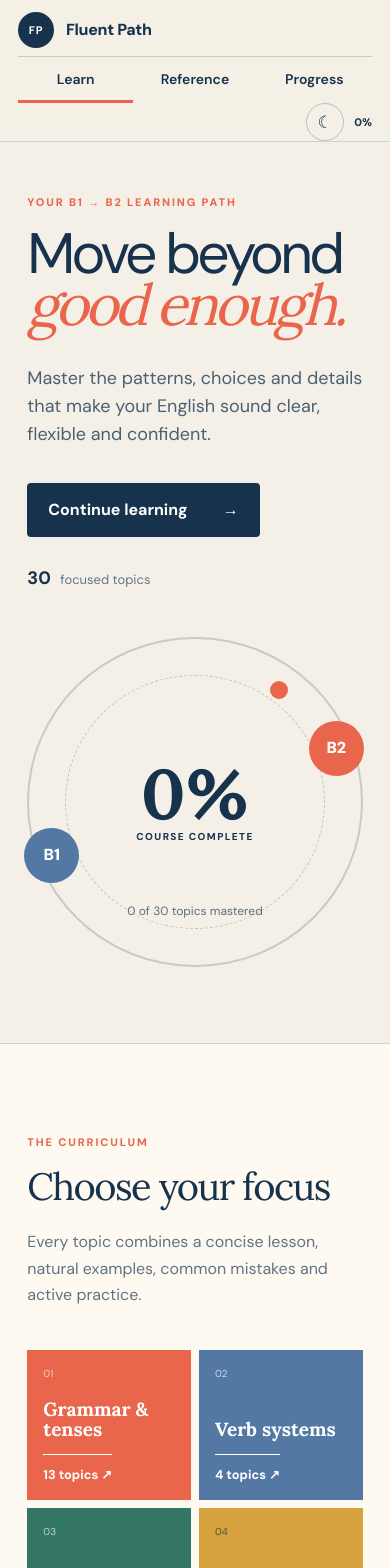
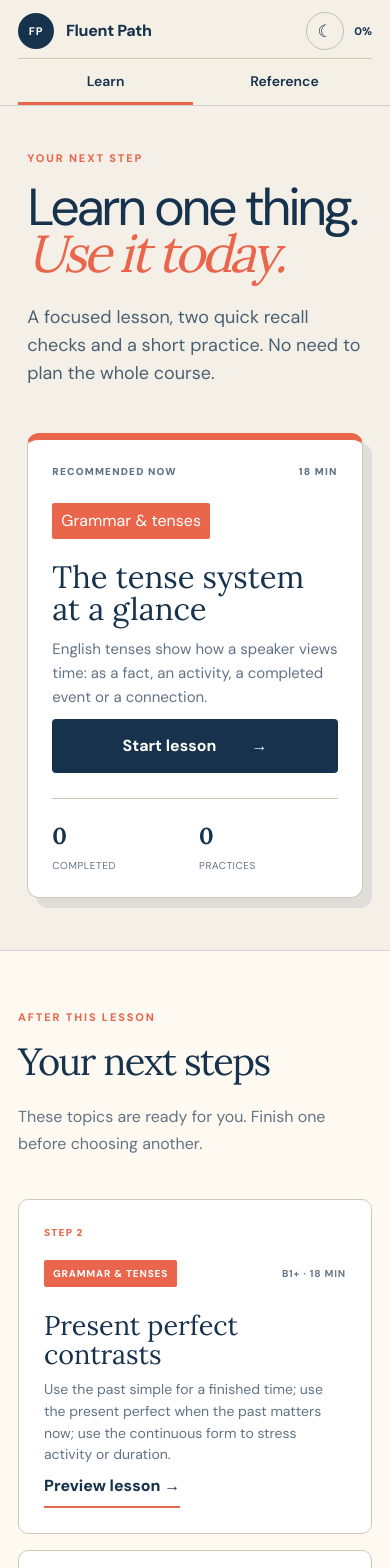
Before and after one commit to AlexanderBesss/English, a Next.js app: page / in a window 390 px wide. Shown: the top 1568 px of the page. Built offline with nearby package versions, Linux system fonts and the light colour scheme.

Commit message:
Refocus dashboard on guided learning flow

```diff
--- a/app/course-app.tsx
+++ b/app/course-app.tsx
@@ -33,13 +33,12 @@ function useTheme(){
 }
 
 function Header({path,navigate,progress,theme,toggleTheme}:{path:string;navigate:(to:string)=>void;progress:ProgressState;theme:Theme;toggleTheme:()=>void}) {
-  const active=path.startsWith('/reference')?'reference':path==='/progress'?'progress':'learn';
+  const active=path.startsWith('/reference')?'reference':'learn';
   return <header className="app-header">
     <button className="brand" onClick={()=>navigate('/')}><span className="brand-mark">FP</span><span>Fluent Path</span></button>
     <nav aria-label="Main navigation">
       <button className={active==='learn'?'active':''} aria-current={active==='learn'?'page':undefined} onClick={()=>navigate('/')}>Learn</button>
       <button className={active==='reference'?'active':''} aria-current={active==='reference'?'page':undefined} onClick={()=>navigate('/reference')}>Reference</button>
-      <button className={active==='progress'?'active':''} aria-current={active==='progress'?'page':undefined} onClick={()=>navigate('/progress')}>Progress</button>
     </nav>
     <div className="header-actions"><button className="theme-toggle" onClick={toggleTheme} aria-label={`Switch to ${theme==='light'?'dark':'light'} mode`} title={`Switch to ${theme==='light'?'dark':'light'} mode`}><span aria-hidden="true">{theme==='light'?'☾':'☀'}</span><small>{theme==='light'?'Dark':'Light'}</small></button><div className="header-progress" aria-label={`${completionPercent(progress,topics.length)} percent complete`}><span>{completionPercent(progress,topics.length)}%</span><i><b style={{width:`${completionPercent(progress,topics.length)}%`}}/></i></div></div>
   </header>;
@@ -50,27 +49,37 @@ function Dashboard({navigate,progress}:{navigate:(to:string)=>void;progress:Prog
   const [category,setCategory]=useState<'all'|CategoryId>('all');
   const [level,setLevel]=useState<'all'|'B1+'|'B2'>('all');
   const [status,setStatus]=useState<'all'|'open'|'complete'|'bookmarked'>('all');
+  const [libraryOpen,setLibraryOpen]=useState(false);
   const filtered=filterTopics(topics,progress,query,category,level,status);
-  const last=getTopic(progress.lastOpened??'')??getTopic('present-perfect')!;
+  const completedCount=Object.values(progress.topics).filter(p=>p.completed).length;
+  const attempts=Object.values(progress.topics).reduce((sum,p)=>sum+p.attempts,0);
+  const isReady=(topic:Topic)=>!topic.prerequisite||topicProgress(progress,topic.prerequisite).completed;
+  const lastOpened=getTopic(progress.lastOpened??'');
+  const current=(lastOpened&&!topicProgress(progress,lastOpened.id).completed?lastOpened:undefined)
+    ??topics.find(topic=>!topicProgress(progress,topic.id).completed&&isReady(topic))
+    ??lastOpened
+    ??topics[0];
+  const recommended=topics.filter(topic=>topic.id!==current.id&&!topicProgress(progress,topic.id).completed&&(isReady(topic)||topic.prerequisite===current.id)).slice(0,3);
   return <main>
     <section className="dash-hero">
-      <div><p className="eyebrow">Your B1 → B2 learning path</p><h1>Move beyond<br/><em>good enough.</em></h1><p className="hero-lede">Master the patterns, choices and details that make your English sound clear, flexible and confident.</p>
-      <div className="hero-actions"><button className="button primary" onClick={()=>navigate(`/lesson/${last.id}`)}>Continue learning <span>→</span></button><span className="lesson-count"><strong>{topics.length}</strong> focused topics</span></div></div>
-      <div className="progress-orbit">
-        <div className="orbit-score"><strong>{completionPercent(progress,topics.length)}%</strong><span>course complete</span></div>
-        <div className="orbit-label one">B1</div><div className="orbit-label two">B2</div>
-        <p>{Object.values(progress.topics).filter(p=>p.completed).length} of {topics.length} topics mastered</p>
+      <div><p className="eyebrow">Your next step</p><h1>Learn one thing.<br/><em>Use it today.</em></h1><p className="hero-lede">A focused lesson, two quick recall checks and a short practice. No need to plan the whole course.</p></div>
+      <div className="today-card">
+        <div className="today-card-top"><span>Recommended now</span><b>{current.minutes} min</b></div>
+        <span className={`category-pill ${categoryInfo[current.category].colour}`}>{categoryInfo[current.category].name}</span>
+        <h2>{current.title}</h2><p>{current.summary}</p>
+        <button className="button primary" onClick={()=>navigate(`/lesson/${current.id}`)}>{progress.lastOpened===current.id?'Continue lesson':'Start lesson'} <span>→</span></button>
+        <div className="learning-summary"><span><strong>{completedCount}</strong> completed</span><span><strong>{attempts}</strong> practices</span><span><strong>{completionPercent(progress,topics.length)}%</strong> overall</span></div>
       </div>
     </section>
 
-    <section className="curriculum-section">
-      <div className="section-heading"><div><p className="eyebrow">The curriculum</p><h2>Choose your focus</h2></div><p>Every topic combines a concise lesson, natural examples, common mistakes and active practice.</p></div>
-      <div className="category-strip">{categoryOrder.map((id,index)=>{const count=topics.filter(t=>t.category===id).length;const info=categoryInfo[id];return <button key={id} className={`mini-category ${info.colour}`} onClick={()=>{setCategory(id);document.getElementById('topic-library')?.scrollIntoView({behavior:'smooth'})}}><span>0{index+1}</span><strong>{info.name}</strong><small>{count} {count===1?'topic':'topics'} ↗</small></button>})}</div>
+    <section className="next-steps-section">
+      <div className="section-heading"><div><p className="eyebrow">After this lesson</p><h2>Your next steps</h2></div><p>These topics are ready for you. Finish one before choosing another.</p></div>
+      <div className="next-step-grid">{recommended.map((topic,index)=><article className="next-step-card" key={topic.id}><span>Step {index+2}</span><div className="topic-meta"><span className={`category-pill ${categoryInfo[topic.category].colour}`}>{categoryInfo[topic.category].name}</span><span>{topic.level} · {topic.minutes} min</span></div><h3>{topic.title}</h3><p>{topic.summary}</p><button onClick={()=>navigate(`/lesson/${topic.id}`)}>Preview lesson →</button></article>)}</div>
     </section>
 
     <section className="library-section" id="topic-library">
-      <div className="library-title"><div><p className="eyebrow">Explore all lessons</p><h2>Topic library</h2></div><label className="search-field"><span>⌕</span><input value={query} onChange={e=>setQuery(e.target.value)} placeholder="Search tenses, conditionals, writing…" aria-label="Search topics"/></label></div>
-      <div className="filters">
+      <div className="library-title"><div><p className="eyebrow">Optional</p><h2>Looking for something specific?</h2><p>Browse the full course only when you want to choose your own focus.</p></div><button className="library-toggle" aria-expanded={libraryOpen} onClick={()=>setLibraryOpen(!libraryOpen)}>{libraryOpen?'Hide lesson library':'Browse all lessons'} <span>{libraryOpen?'↑':'↓'}</span></button></div>
+      {libraryOpen&&<div className="library-content"><label className="search-field"><span>⌕</span><input value={query} onChange={e=>setQuery(e.target.value)} placeholder="Search tenses, conditionals, writing…" aria-label="Search topics"/></label><div className="filters">
         <select aria-label="Filter by category" value={category} onChange={e=>setCategory(e.target.value as typeof category)}><option value="all">All categories</option>{categoryOrder.map(id=><option value={id} key={id}>{categoryInfo[id].name}</option>)}</select>
         <select aria-label="Filter by difficulty" value={level} onChange={e=>setLevel(e.target.value as typeof level)}><option value="all">All levels</option><option>B1+</option><option>B2</option></select>
         <select aria-label="Filter by completion" value={status} onChange={e=>setStatus(e.target.value as typeof status)}><option value="all">Any status</option><option value="open">Not completed</option><option value="complete">Completed</option><option value="bookmarked">Bookmarked</option></select>
@@ -78,7 +87,7 @@ function Dashboard({navigate,progress}:{navigate:(to:string)=>void;progress:Prog
       </div>
       <p className="results-count">{filtered.length} {filtered.length===1?'topic':'topics'}</p>
       <div className="topic-grid">{filtered.map((topic,index)=><TopicCard key={topic.id} topic={topic} progress={progress} navigate={navigate} index={index}/>)}</div>
-      {!filtered.length&&<div className="empty-state"><strong>No lessons found.</strong><p>Try a broader search or clear the filters.</p></div>}
+      {!filtered.length&&<div className="empty-state"><strong>No lessons found.</strong><p>Try a broader search or clear the filters.</p></div>}</div>}
     </section>
   </main>;
 }
@@ -90,6 +99,18 @@ function TopicCard({topic,progress,navigate,index}:{topic:Topic;progress:Progres
     <h3>{topic.title}</h3><p>{topic.summary}</p>
     <div className="topic-card-footer"><span>{p.completed?'✓ Completed':p.attempts?`Best score ${p.bestScore}%`:`Lesson ${String(index+1).padStart(2,'0')}`}</span><button aria-label={`Open ${topic.title}`} onClick={()=>navigate(`/lesson/${topic.id}`)}>→</button></div>
   </article>;
+}
+
+function QuickCheck({exercise,number}:{exercise:Exercise;number:number}) {
+  const [selected,setSelected]=useState('');
+  const [checked,setChecked]=useState(false);
+  const correct=checked&&isCorrect(selected,exercise.answer.values);
+  return <aside className="quick-check">
+    <div className="quick-check-heading"><div><p className="eyebrow">Quick check {number} of 2</p><h3>Pause and retrieve</h3></div><span>About 30 sec</span></div>
+    <p className="quick-check-prompt">{exercise.prompt}</p>
+    <div className="quick-options">{exercise.options?.map((option,index)=><button key={option} disabled={checked} className={selected===option?'selected':''} onClick={()=>setSelected(option)}><span>{String.fromCharCode(65+index)}</span>{option}</button>)}</div>
+    {!checked?<button className="quick-check-action" disabled={!selected} onClick={()=>setChecked(true)}>Check answer</button>:<div className={`feedback ${correct?'correct':'incorrect'}`} role="status"><strong>{correct?'✓ Correct':'Not quite yet'}</strong><p>{exercise.answer.explanation}</p>{!correct&&<p className="answer-line">Answer: {exercise.answer.values[0]}</p>}<button className="try-again" onClick={()=>{setSelected('');setChecked(false)}}>Try again</button></div>}
+  </aside>;
 }
 
 function Lesson({topic,navigate,progress,save,progressHydrated}:{topic:Topic;navigate:(to:string)=>void;progress:ProgressState;save:(p:ProgressState)=>void;progressHydrated:boolean}) {
@@ -105,7 +126,7 @@ function Lesson({topic,navigate,progress,save,progressHydrated}:{topic:Topic;nav
     </section>
     <div className="lesson-layout">
       <article className="lesson-content">
-        {topic.sections.map((section,index)=><section className="lesson-section" id={section.id} key={section.id}><div className="section-number">0{index+1}</div><h2>{section.title}</h2><p>{section.body}</p>{section.examples?.map(ex=><div className="example-box" key={ex.sentence}><span>{ex.label}</span><strong>{ex.sentence}</strong><p>{ex.note}</p><SpeechButton text={ex.sentence}/></div>)}</section>)}
+        {topic.sections.map((section,index)=><section className="lesson-section" id={section.id} key={section.id}><div className="section-number">0{index+1}</div><h2>{section.title}</h2><p>{section.body}</p>{section.examples?.map(ex=><div className="example-box" key={ex.sentence}><span>{ex.label}</span><strong>{ex.sentence}</strong><p>{ex.note}</p><SpeechButton text={ex.sentence}/></div>)}{topic.exercises[index]?.type==='multiple-choice'&&<QuickCheck exercise={topic.exercises[index]} number={index+1}/>}</section>)}
         {topic.table&&<section className="lesson-section"><div className="section-number">03</div><h2>Compare the forms</h2><div className="table-wrap"><table><thead><tr>{topic.table.headers.map(h=><th key={h}>{h}</th>)}</tr></thead><tbody>{topic.table.rows.map((row,i)=><tr key={i}>{row.map(cell=><td key={cell}>{cell}</td>)}</tr>)}</tbody></table></div></section>}
         <section className="mistake-section"><p className="eyebrow">Common mistake</p><div className="wrong-line"><span>×</span>{topic.mistake.wrong}</div><div className="right-line"><span>✓</span>{topic.mistake.right}</div><p>{topic.mistake.explanation}</p></section>
         {topic.transcript&&<section className="listening-section"><p className="eyebrow">Listening practice</p><h2>Listen for the main message</h2><div className="audio-controls"><SpeechButton text={topic.transcript} label="Play passage" className="passage-button"/><button onClick={()=>setTranscriptOpen(!transcriptOpen)} aria-expanded={transcriptOpen}>{transcriptOpen?'Hide':'Show'} transcript</button></div>{transcriptOpen&&<div className="transcript">{topic.transcript}</div>}</section>}
@@ -143,19 +164,6 @@ function ExerciseInput({exercise,input,setInput,selected,setSelected,checked,cho
   return <label className="answer-input"><span>Your answer</span><input disabled={checked} value={input} onChange={e=>setInput(e.target.value)} placeholder={exercise.type==='gap-fill'||exercise.type==='short-answer'?'Type the missing word or phrase':'Write the complete corrected sentence'}/></label>;
 }
 
-function ProgressPage({progress,save,navigate}:{progress:ProgressState;save:(p:ProgressState)=>void;navigate:(to:string)=>void}) {
-  const completed=Object.values(progress.topics).filter(p=>p.completed).length;
-  const attempts=Object.values(progress.topics).reduce((sum,p)=>sum+p.attempts,0);
-  const bookmarked=Object.values(progress.topics).filter(p=>p.bookmarked).length;
-  return <main className="progress-page"><section className="progress-hero"><p className="eyebrow">Your learning record</p><h1>Small steps.<br/><em>Visible progress.</em></h1><p>Your results stay on this device. Return to any lesson and improve your best score.</p></section>
-    <section className="stat-grid"><div><strong>{completionPercent(progress,topics.length)}%</strong><span>course complete</span></div><div><strong>{completed}</strong><span>topics mastered</span></div><div><strong>{attempts}</strong><span>practice attempts</span></div><div><strong>{bookmarked}</strong><span>saved lessons</span></div></section>
-    <section className="category-progress"><div className="section-heading"><div><p className="eyebrow">By category</p><h2>Where you are growing</h2></div></div>
-    {categoryOrder.map(id=>{const list=topics.filter(t=>t.category===id),done=list.filter(t=>topicProgress(progress,t.id).completed).length,pct=Math.round(done/list.length*100);return <div className="progress-row" key={id}><div><strong>{categoryInfo[id].name}</strong><span>{done} of {list.length}</span></div><div className="wide-progress"><i style={{width:`${pct}%`}}/></div><b>{pct}%</b></div>})}</section>
-    <section className="progress-controls"><div><h2>Progress controls</h2><p>Resetting removes scores, completion and bookmarks from this browser.</p></div><button onClick={()=>{if(window.confirm('Reset all Fluent Path progress on this device?'))save(EMPTY_PROGRESS)}}>Reset all progress</button></section>
-    <button className="floating-back" onClick={()=>navigate('/')}>← Back to lessons</button>
-  </main>;
-}
-
 function NotFound({navigate}:{navigate:(to:string)=>void}) {return <main className="not-found"><p className="eyebrow">404</p><h1>That lesson wandered off.</h1><p>The link may be outdated. The complete curriculum is waiting on the dashboard.</p><button className="button primary" onClick={()=>navigate('/')}>Return home</button></main>}
 
 export default function CourseApp() {
@@ -169,7 +177,6 @@ export default function CourseApp() {
   else if(path==='/reference/irregular-verbs')content=<IrregularReferencePage navigate={navigate}/>;
   else if(path==='/reference/review')content=<ReferenceReviewPage navigate={navigate}/>;
   else if(path.startsWith('/reference/guide/'))content=<GeneralReferencePage guideId={path.split('/')[3]} navigate={navigate}/>;
-  else if(path==='/progress')content=<ProgressPage progress={progress} save={save} navigate={navigate}/>;
   else if(path.startsWith('/lesson/')){const topic=getTopic(path.split('/')[2]);content=topic?<Lesson topic={topic} navigate={navigate} progress={progress} save={save} progressHydrated={progressHydrated}/>:<NotFound navigate={navigate}/>;}
   else if(path.startsWith('/practice/')){const topic=getTopic(path.split('/')[2]);content=topic?<Practice topic={topic} navigate={navigate} progress={progress} save={save}/>:<NotFound navigate={navigate}/>;}
   else content=<NotFound navigate={navigate}/>;
--- a/app/globals.css
+++ b/app/globals.css
@@ -221,3 +221,48 @@ button:disabled{cursor:not-allowed;opacity:.48}
   .topic-card,.tense-card,.comparison-card,.verb-reference-card,.guide-item-card{border-radius:8px}
   .verb-card-heading{grid-template-columns:1fr auto}.verb-card-number{display:none}.verb-card-heading>button{grid-column:2;grid-row:1}.verb-forms{grid-template-columns:1fr}.verb-forms>i{display:none}.verb-monogram{width:48px;height:48px;flex-basis:48px}.guide-card-cover{margin:-26px -26px 20px}.comparison-visual{grid-template-columns:1fr}.comparison-visual span,.comparison-visual span:first-child,.comparison-visual span:last-child{text-align:center}.comparison-visual i{display:none}
 }
+
+/* Focused learning flow */
+.dash-hero{min-height:auto;grid-template-columns:minmax(0,1fr) minmax(340px,520px);padding-top:68px;padding-bottom:68px}
+.dash-hero h1{font-size:clamp(52px,6.8vw,94px);margin-bottom:26px}
+.today-card{padding:34px;background:var(--raised);border:1px solid var(--line);border-top:7px solid var(--coral);border-radius:12px;box-shadow:18px 20px 0 color-mix(in srgb,var(--ink) 10%,transparent)}
+.today-card-top{display:flex;justify-content:space-between;margin-bottom:24px;color:var(--muted);font-size:10px;font-weight:900;letter-spacing:.12em;text-transform:uppercase}
+.today-card .category-pill{display:inline-block}
+.today-card h2{margin:22px 0 12px;font-family:var(--font-serif);font-size:clamp(31px,3.4vw,45px);line-height:1.04}
+.today-card>p{color:var(--muted);font-size:15px;line-height:1.6}
+.today-card>.button{width:100%;margin-top:10px}
+.learning-summary{display:grid;grid-template-columns:repeat(3,1fr);gap:8px;margin-top:25px;padding-top:20px;border-top:1px solid var(--line)}
+.learning-summary span{display:flex;flex-direction:column;color:var(--muted);font-size:10px;text-transform:uppercase;letter-spacing:.06em}
+.learning-summary strong{margin-bottom:4px;color:var(--text);font-family:var(--font-serif);font-size:23px;letter-spacing:0}
+.next-steps-section{padding:80px clamp(24px,7vw,112px);background:var(--cream)}
+.next-step-grid{display:grid;grid-template-columns:repeat(3,1fr);gap:16px}
+.next-step-card{min-height:285px;padding:25px;background:var(--raised);border:1px solid var(--line);border-radius:10px;display:flex;flex-direction:column}
+.next-step-card>span{margin-bottom:20px;color:var(--coral);font-size:10px;font-weight:900;letter-spacing:.12em;text-transform:uppercase}
+.next-step-card h3{margin:24px 0 10px;font-family:var(--font-serif);font-size:27px;line-height:1.08}
+.next-step-card>p{color:var(--muted);font-size:14px;line-height:1.55}
+.next-step-card>button{align-self:flex-start;margin-top:auto;padding:8px 0;border:0;border-bottom:2px solid var(--coral);background:transparent;font-weight:800;cursor:pointer}
+.library-section{padding-top:72px;padding-bottom:72px}
+.library-title{align-items:center;margin:0}
+.library-toggle{display:flex;align-items:center;justify-content:space-between;gap:34px;min-width:210px;padding:14px 18px;border:1px solid var(--ink);border-radius:5px;background:transparent;font-weight:800;cursor:pointer}
+.library-toggle:hover{background:var(--ink);color:#fff}
+.library-content{margin-top:38px;padding-top:32px;border-top:1px solid var(--line)}
+.library-content>.search-field{margin:0 0 18px auto}
+.quick-check{margin:36px 0 0;padding:28px;background:color-mix(in srgb,var(--blue) 10%,var(--raised));border:1px solid color-mix(in srgb,var(--blue) 35%,var(--line));border-left:6px solid var(--blue);border-radius:9px}
+.quick-check-heading{display:flex;justify-content:space-between;align-items:start;gap:20px}
+.quick-check-heading h3{margin:0;font-family:var(--font-serif);font-size:28px}
+.quick-check-heading>span{color:var(--muted);font-size:10px;font-weight:800;text-transform:uppercase;white-space:nowrap}
+.quick-check-prompt{margin:22px 0 16px!important;color:var(--text)!important;font-size:17px!important;font-weight:700;line-height:1.45!important}
+.quick-options{display:grid;gap:8px}
+.quick-options button{display:flex;align-items:center;gap:13px;padding:12px;border:1px solid var(--line);border-radius:6px;background:var(--raised);text-align:left;cursor:pointer}
+.quick-options button>span{flex:0 0 28px;width:28px;height:28px;display:grid;place-items:center;border:1px solid var(--line);border-radius:50%;font-size:11px;font-weight:900}
+.quick-options button.selected{border-color:var(--blue);background:color-mix(in srgb,var(--blue) 13%,var(--raised));box-shadow:0 0 0 1px var(--blue)}
+.quick-options button:disabled{opacity:1}
+.quick-check-action{margin-top:16px;padding:11px 16px;border:0;border-radius:4px;background:var(--ink);color:#fff;font-weight:800;cursor:pointer}
+.quick-check .feedback{margin-top:17px}
+.try-again{margin-top:13px;padding:0;border:0;border-bottom:1px solid currentColor;background:transparent;font-weight:800;cursor:pointer}
+[data-theme="dark"] .today-card,[data-theme="dark"] .next-step-card,[data-theme="dark"] .quick-options button{background:var(--raised)}
+[data-theme="dark"] .today-card{box-shadow:18px 20px 0 rgba(0,0,0,.24)}
+[data-theme="dark"] .quick-check{background:color-mix(in srgb,var(--blue) 10%,var(--raised))}
+@media(max-width:900px){.dash-hero{grid-template-columns:1fr}.today-card{max-width:620px}.next-step-grid{grid-template-columns:1fr 1fr}.next-step-card:last-child{grid-column:1/-1}}
+@media(max-width:800px){.app-header .header-actions{grid-column:2;grid-row:1}}
+@media(max-width:620px){.dash-hero{padding-top:44px;padding-bottom:52px}.today-card{padding:24px;box-shadow:9px 10px 0 color-mix(in srgb,var(--ink) 10%,transparent)}.learning-summary{grid-template-columns:1fr 1fr}.learning-summary span:last-child{display:none}.next-steps-section{padding:58px 18px}.next-step-grid{grid-template-columns:1fr}.next-step-card:last-child{grid-column:auto}.library-title{align-items:stretch}.library-toggle{width:100%}.quick-check{padding:21px}.quick-check-heading{display:block}.quick-check-heading>span{display:block;margin-top:8px}}
```
